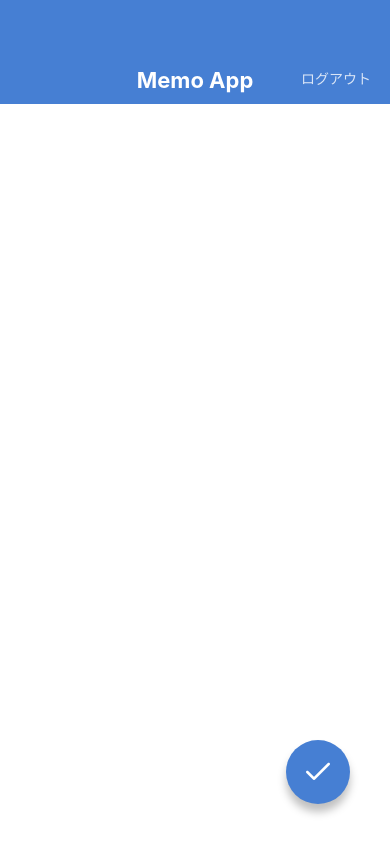
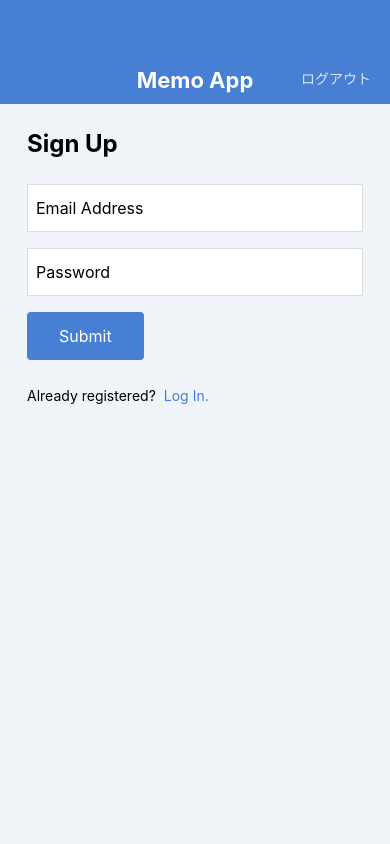
Before and after one commit to t-yamashita-6b/MemoApp, a React Native app: screen /MemoList in a window 390 px wide. Built offline with nearby package versions, Linux system fonts and the light colour scheme.

Commit message:
add register

```diff
--- a/App.jsx
+++ b/App.jsx
@@ -4,9 +4,11 @@
 import MemoDetailScreen from './src/screens/MemoDetailScreen';
 import MemoEditScreen from './src/screens/MemoEditScreen';
 import MemoCreateScreen from './src/screens/MemoCreateScreen';
+import LogInScreen from './src/screens/LogInScreen';
+import SignUpScreen from './src/screens/SignUpScreen';
 
 export default function App() {
   return (
-    <MemoCreateScreen />
+    <SignUpScreen />
   );
 }
--- /dev/null
+++ b/src/components/Button.jsx
@@ -0,0 +1,33 @@
+import React from 'react';
+import { View, Text, StyleSheet } from 'react-native';
+import { string } from 'prop-types';
+
+export default function Button(props) {
+  const { label } = props;
+  return (
+    <View style={styles.buttonContainer}>
+      <Text style={styles.buttonLabel}>{label}</Text>
+    </View>
+  );
+}
+
+Button.propTypes = {
+  label: string.isRequired,
+};
+
+
+const styles = StyleSheet.create({
+  buttonContainer: {
+    backgroundColor: '#467FD3',
+    borderRadius: 4,
+    alignSelf: 'flex-start',
+    marginBottom: 24,
+  },
+  buttonLabel: {
+    fontSize: 16,
+    lineHeight: 32,
+    paddingVertical: 8,
+    paddingHorizontal: 32,
+    color: '#FFFFFF',
+  },
+});
--- /dev/null
+++ b/src/components/KeyboardSafeView.jsx
@@ -0,0 +1,73 @@
+import React, { useRef, useState, useEffect } from 'react';
+import {
+  Keyboard, Dimensions, Animated, ViewPropTypes,
+} from 'react-native';
+import { node } from 'prop-types';
+
+export default function KeyboardSafeView({ children, style }) {
+  const initialViewHeight = useRef(null);
+  const animatedViewHeight = useRef(null);
+  const [viewHeight, setViewHeight] = useState(null);
+
+  useEffect(() => {
+    Keyboard.addListener('keyboardDidShow', handleShow);
+    Keyboard.addListener('keyboardDidHide', handleHide);
+    return () => {
+      Keyboard.removeListener('keyboardDidShow', handleShow);
+      Keyboard.removeListener('keyboardDidHide', handleHide);
+    };
+  }, []);
+
+  useEffect(() => {
+    if ([initialViewHeight, animatedViewHeight, viewHeight].some((val) => val === null)) { return; }
+    // height is not supported with useNativeDriver: true
+    // https://github.com/react-native-community/react-native-modal/issues/163
+    if (viewHeight === initialViewHeight.current) {
+      Animated.timing(animatedViewHeight.current,
+        { toValue: initialViewHeight.current, duration: 300, useNativeDriver: false }).start();
+    } else {
+      Animated.timing(animatedViewHeight.current,
+        { toValue: viewHeight, duration: 300, useNativeDriver: false }).start();
+    }
+  }, [viewHeight]);
+
+  const handleShow = ({ endCoordinates }) => {
+    if (endCoordinates.height && initialViewHeight.current) {
+      const keyboardHeight = Dimensions.get('window').height - endCoordinates.screenY;
+      setViewHeight(initialViewHeight.current - keyboardHeight);
+    }
+  };
+
+  const handleHide = () => {
+    setViewHeight(initialViewHeight.current);
+  };
+
+  const handleLayout = ({ nativeEvent }) => {
+    if (!initialViewHeight.current) {
+      const { height } = nativeEvent.layout;
+      // keep viewHeight as null not to trigger useEffect on mounting.
+      // Don't do this: setViewHeight(height);
+      initialViewHeight.current = height;
+      animatedViewHeight.current = new Animated.Value(height);
+    }
+  };
+
+  const animatedStyle = viewHeight ? {
+    height: animatedViewHeight.current,
+    flex: 0,
+  } : {};
+  return (
+    <Animated.View style={[style, animatedStyle]} onLayout={handleLayout}>
+      {children}
+    </Animated.View>
+  );
+}
+
+KeyboardSafeView.propTypes = {
+  children: node.isRequired,
+  style: ViewPropTypes.style,
+};
+
+KeyboardSafeView.defaultProps = {
+  style: null,
+};
--- /dev/null
+++ b/src/screens/LogInScreen.jsx
@@ -0,0 +1,63 @@
+import React from 'react';
+import { View, Text, TextInput, StyleSheet } from 'react-native';
+
+import AppBar from '../components/AppBar';
+import Button from '../components/Button';
+
+export default function LogInScreen() {
+  return (
+    <View style={styles.container}>
+      <AppBar />
+      <View style={styles.inner}>
+        <Text style={styles.title}>Log In</Text>
+        <TextInput style={styles.input} value="Email Address"></TextInput>
+        <TextInput style={styles.input} value="Password"></TextInput>
+        <Button label="Submit" />
+        <View style={styles.footer}>
+          <Text style={styles.footerText}>Not registered?</Text>
+          <Text style={styles.footerLink}>Sign up here!</Text>
+        </View>
+      </View>
+    </View>
+  );
+}
+
+const styles = StyleSheet.create({
+  container: {
+    flex: 1,
+    backgroundColor: '#F0F4F8',
+
+  },
+  inner: {
+    paddingHorizontal: 27,
+    paddingVertical: 24,
+  },
+  title: {
+    fontSize: 24,
+    lineHeight: 32,
+    fontWeight: 'bold',
+    marginBottom: 24,
+  },
+  input: {
+    fontSize: 16,
+    height: 48,
+    borderColor: '#DDDDDD',
+    borderWidth: 1,
+    backgroundColor: '#FFFFFF',
+    paddingHorizontal: 8,
+    marginBottom: 16,
+  },
+  footerText: {
+    fontSize: 14,
+    lineHeight: 24,
+    marginRight: 8,
+  },
+  footerLink: {
+    fontSize: 14,
+    lineHeight: 24,
+    color: '#467FD3',
+  },
+  footer: {
+    flexDirection: 'row',
+  },
+});
--- a/src/screens/MemoCreateScreen.jsx
+++ b/src/screens/MemoCreateScreen.jsx
@@ -1,27 +1,26 @@
 import React from 'react';
-import {
-  View, TextInput, StyleSheet, KeyboardAvoidingView
-} from 'react-native';
+import { View, TextInput, StyleSheet } from 'react-native';
 
 import AppBar from '../components/AppBar';
 import CircleButton from '../components/CircleButton';
+import KeyboardSafeView from '../components/KeyboardSafeView';
 
 export default function MemoCreateScreen() {
   return (
-    <KeyboardAvoidingView style={styles.container} behavior="height">
+    <KeyboardSafeView style={styles.container}>
       <AppBar></AppBar>
 
       <View style={styles.inputContainer}>
         <TextInput value="" multiline style={styles.input}></TextInput>
       </View>
       <CircleButton name="check"></CircleButton>
-    </KeyboardAvoidingView>
+    </KeyboardSafeView>
   );
 }
 
 
 
-const styles = {
+const styles = StyleSheet.create({
   container: {
     flex: 1,
   },
@@ -37,4 +36,4 @@
     lineHeight: 24,
 
   },
-};
+});
--- a/src/screens/MemoEditScreen.jsx
+++ b/src/screens/MemoEditScreen.jsx
@@ -1,27 +1,24 @@
 import React from 'react';
-import {
-  View, TextInput, StyleSheet, KeyboardAvoidingView
-} from 'react-native';
+import { View, TextInput, StyleSheet } from 'react-native';
 
 import AppBar from '../components/AppBar';
 import CircleButton from '../components/CircleButton';
+import KeyboardSafeView from '../components/KeyboardSafeView';
 
 export default function MemoEditScreen() {
   return (
-    <KeyboardAvoidingView style={styles.container} behavior="height">
+    <KeyboardSafeView style={styles.container}>
       <AppBar></AppBar>
 
       <View style={styles.inputContainer}>
         <TextInput value="買い物リスト" multiline style={styles.input}></TextInput>
       </View>
       <CircleButton name="check"></CircleButton>
-    </KeyboardAvoidingView>
+    </KeyboardSafeView>
   );
 }
 
-
-
-const styles = {
+const styles = StyleSheet.create({
   container: {
     flex: 1,
   },
@@ -37,4 +34,4 @@
     lineHeight: 24,
 
   },
-};
+});
--- /dev/null
+++ b/src/screens/SignUpScreen.jsx
@@ -0,0 +1,63 @@
+import React from 'react';
+import { View, Text, TextInput, StyleSheet } from 'react-native';
+
+import AppBar from '../components/AppBar';
+import Button from '../components/Button';
+
+export default function SignUpScreen() {
+  return (
+    <View style={styles.container}>
+      <AppBar />
+      <View style={styles.inner}>
+        <Text style={styles.title}>Sign Up</Text>
+        <TextInput style={styles.input} value="Email Address"></TextInput>
+        <TextInput style={styles.input} value="Password"></TextInput>
+        <Button label="Submit" />
+        <View style={styles.footer}>
+          <Text style={styles.footerText}>Already registered?</Text>
+          <Text style={styles.footerLink}>Log In.</Text>
+        </View>
+      </View>
+    </View>
+  );
+}
+
+const styles = StyleSheet.create({
+  container: {
+    flex: 1,
+    backgroundColor: '#F0F4F8',
+
+  },
+  inner: {
+    paddingHorizontal: 27,
+    paddingVertical: 24,
+  },
+  title: {
+    fontSize: 24,
+    lineHeight: 32,
+    fontWeight: 'bold',
+    marginBottom: 24,
+  },
+  input: {
+    fontSize: 16,
+    height: 48,
+    borderColor: '#DDDDDD',
+    borderWidth: 1,
+    backgroundColor: '#FFFFFF',
+    paddingHorizontal: 8,
+    marginBottom: 16,
+  },
+  footerText: {
+    fontSize: 14,
+    lineHeight: 24,
+    marginRight: 8,
+  },
+  footerLink: {
+    fontSize: 14,
+    lineHeight: 24,
+    color: '#467FD3',
+  },
+  footer: {
+    flexDirection: 'row',
+  },
+});
```
Also changed, not shown: 1 other file (tests, documents, lock files or other folders).
